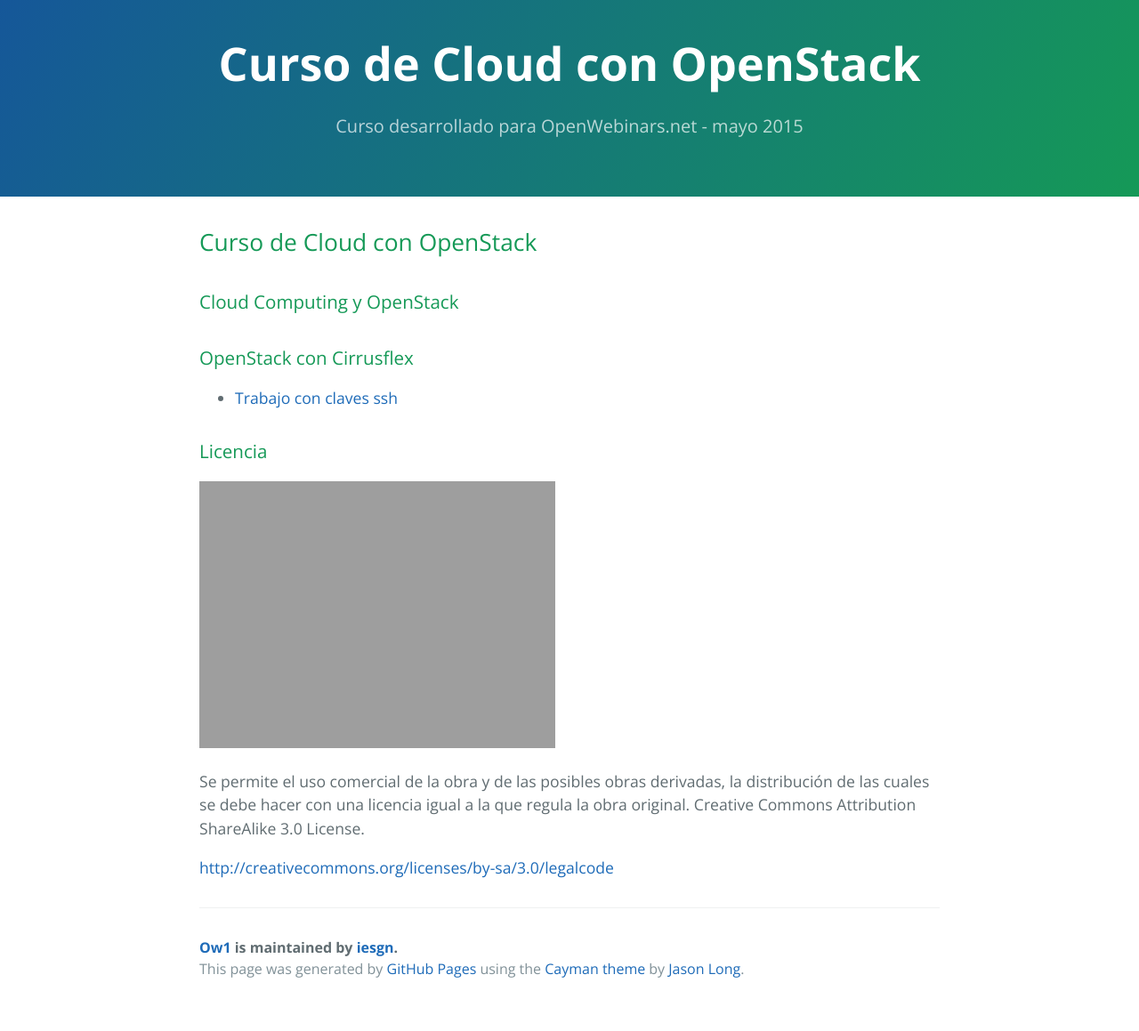
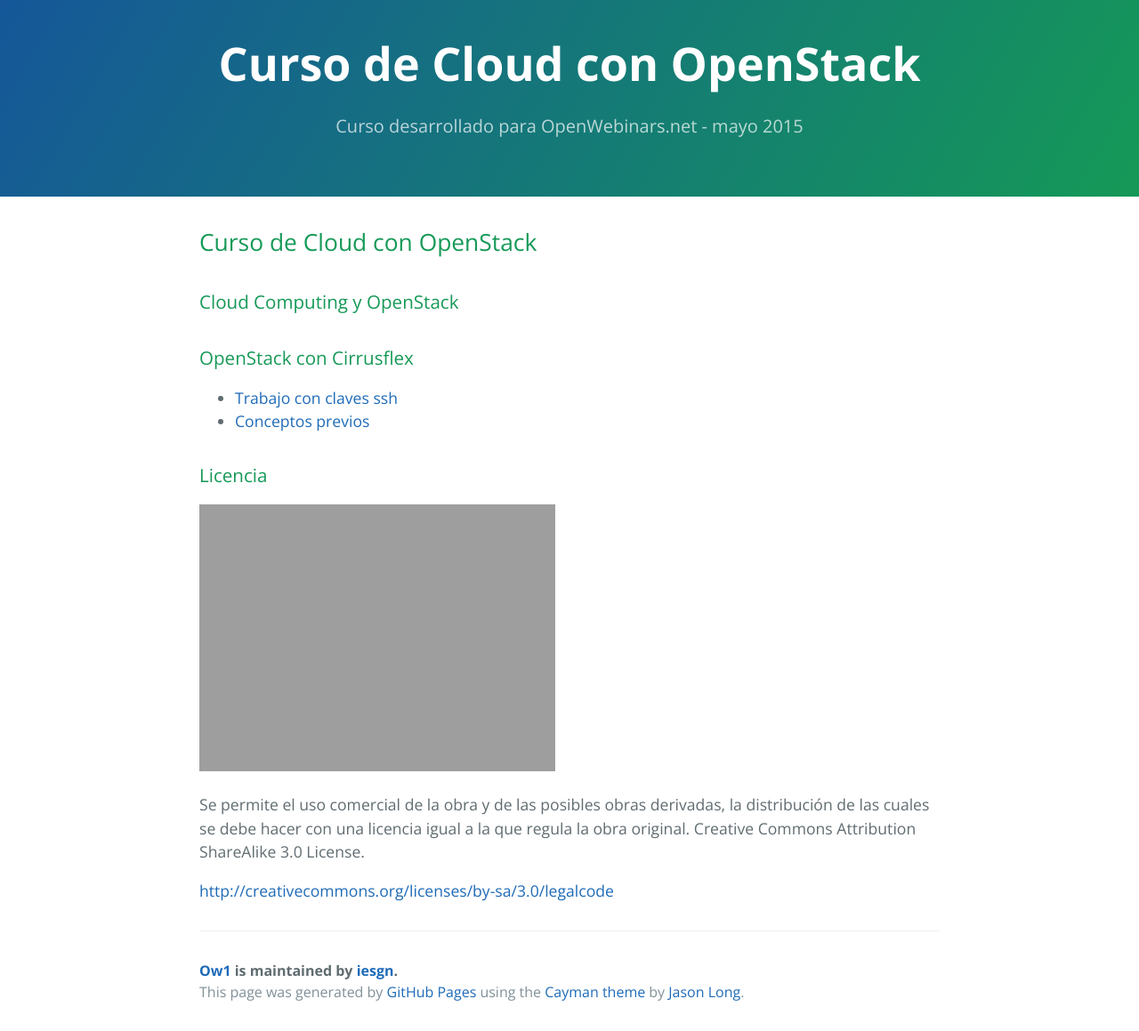
Before and after one commit to iesgn/ow1, a Jekyll site: the page built from index.md, in a window 1280 px wide. Shown: the whole page at 89% size. Built offline with Jekyll 4.4.1, drawn with Linux system fonts in a browser that asks for light colours; before the commit the page ends 1133 px from its top, so only the background shows below that.

Commit message:
Conceptos previos

```diff
--- a/index.md
+++ b/index.md
@@ -9,6 +9,7 @@ tittle: Curso de Cloud con OpenStack
 ### OpenStack con Cirrusflex
 
 * [Trabajo con claves ssh](curso/u1/claves_ssh)
+* [Conceptos previos](curso/u1/conceptos_previos)
 
 ###Licencia
 
```
